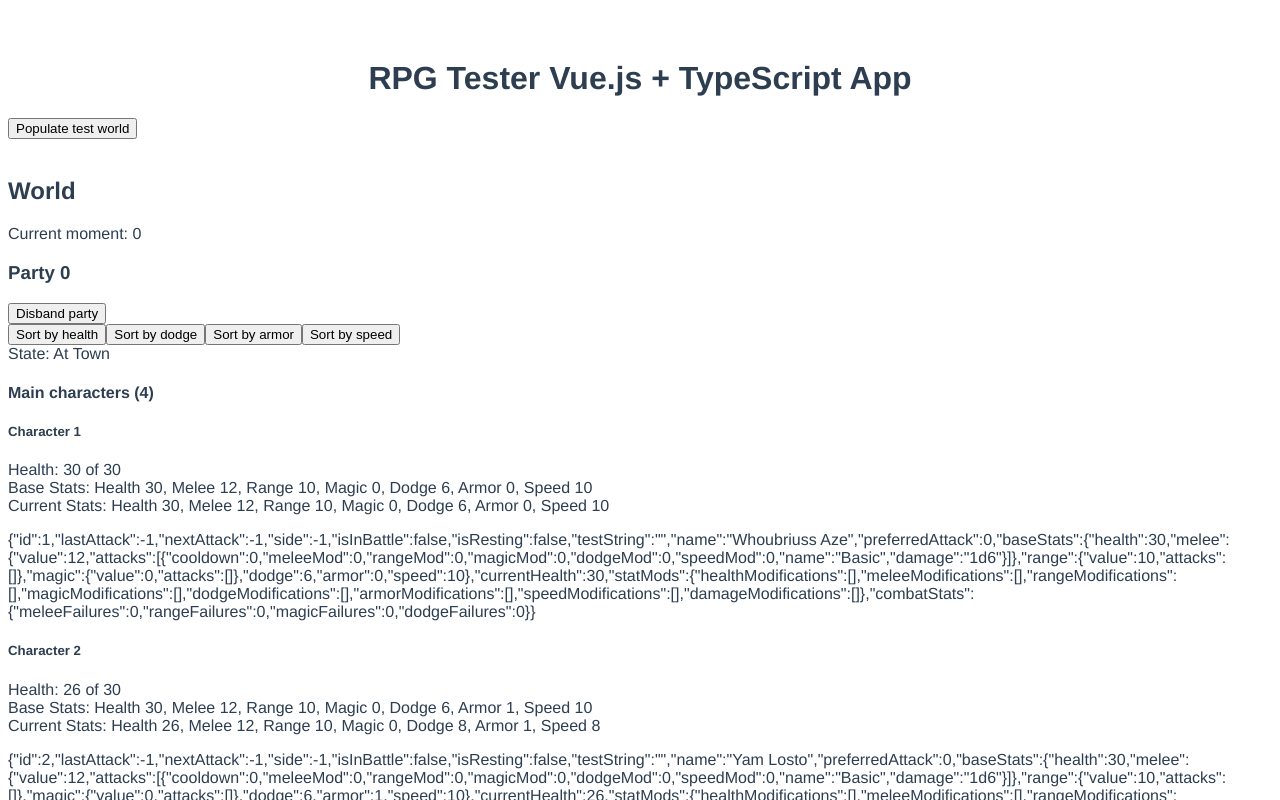
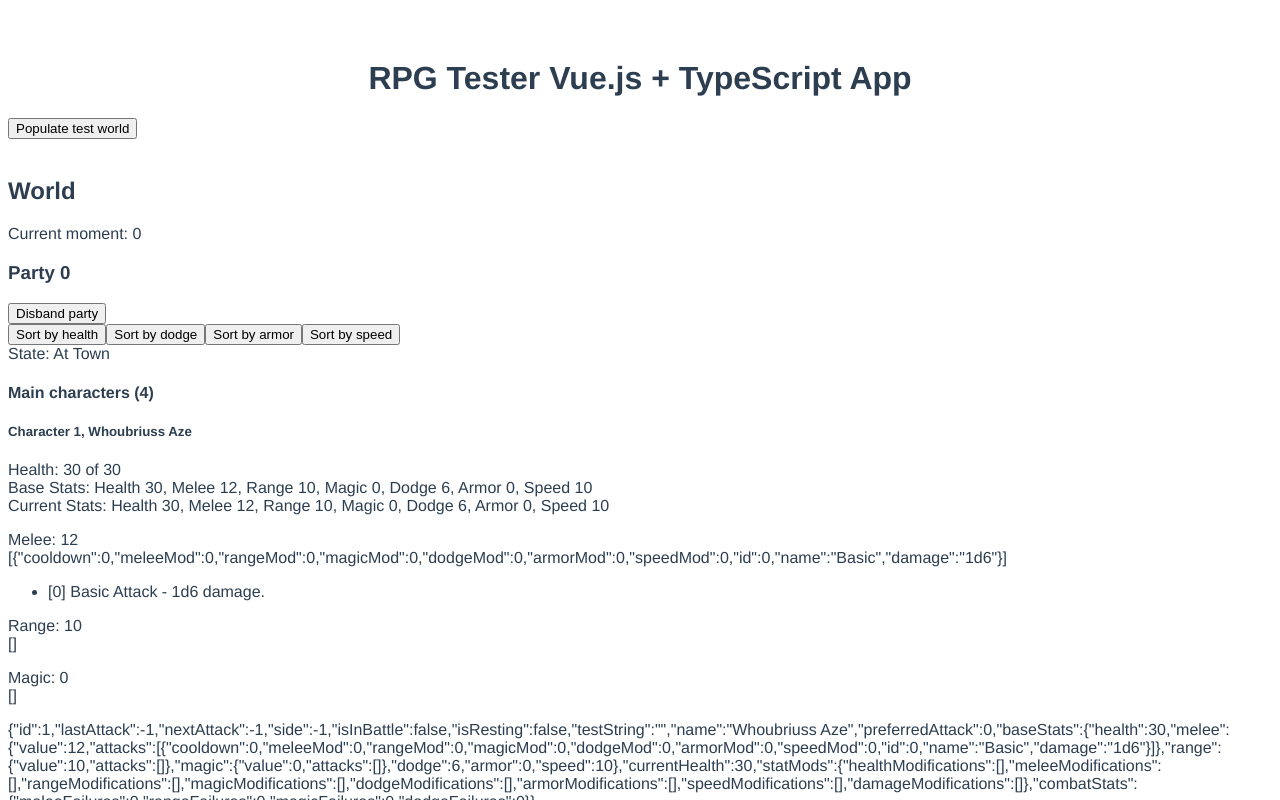
Before and after one commit to JamesSkemp/vuejs-tutorial, a Vue app: page / in a window 1280 px wide. Both pictures are taken after a click on the button "Populate test world". Shown: the top 800 px of the page. Built offline with nearby package versions, Linux system fonts and the light colour scheme.

Commit message:
Update character display to output attacks and add attack id

```diff
--- a/src/components/CharacterDisplay.vue
+++ b/src/components/CharacterDisplay.vue
@@ -1,11 +1,29 @@
 <template>
 	<div>
-		<h5>Character {{ character.id }}</h5>
+		<h5>Character {{ character.id }}, {{ character.name }}</h5>
 		<p>
 			{{ this.healthText }}<br />
 			Base Stats: {{ baseStats }}<br />
 			Current Stats: {{ currentStats }}<br />
 		</p>
+		<p v-html="getMeleeText()"></p>
+		<ul v-if="character.baseStats.melee.attacks.length > 0">
+			<li v-for="attack in character.baseStats.melee.attacks" :key="attack.name">
+				{{ displayAttackText(attack) }}
+			</li>
+		</ul>
+		<p v-html="getRangeText()"></p>
+		<ul v-if="character.baseStats.range.attacks.length > 0">
+			<li v-for="attack in character.baseStats.range.attacks" :key="attack.name">
+				{{ displayAttackText(attack) }}
+			</li>
+		</ul>
+		<p v-html="getMagicText()"></p>
+		<ul v-if="character.baseStats.magic.attacks.length > 0">
+			<li v-for="attack in character.baseStats.magic.attacks" :key="attack.name">
+				{{ displayAttackText(attack) }}
+			</li>
+		</ul>
 		<p style="overflow-wrap: break-word;">{{ JSON.stringify(character) }}</p>
 	</div>
 </template>
@@ -13,7 +31,9 @@
 <script lang="ts">
 import { Component, Prop, Vue } from 'vue-property-decorator';
 import Character from '../models/Character';
+import { getAttackText } from '../utilities/AttackUtilities';
 import { getShortBaseStats, getCurrentStats } from '../utilities/CharacterUtilities';
+import Attack from '../models/Attack';
 @Component
 export default class CharacterDisplay extends Vue {
 	@Prop() character!: Character;
@@ -26,6 +46,25 @@
 		this.baseStats = getShortBaseStats(this.character);
 		this.currentStats = getCurrentStats(this.character);
 	}
+
+	displayAttackText(attack: Attack) {
+		return getAttackText(attack);
+	}
+
+	getMeleeText() {
+		return `Melee: ${this.character.baseStats.melee.value}<br />
+		${JSON.stringify(this.character.baseStats.melee.attacks)}`;
+	}
+
+	getRangeText() {
+		return `Range: ${this.character.baseStats.range.value}<br />
+		${JSON.stringify(this.character.baseStats.range.attacks)}`;
+	}
+
+	getMagicText() {
+		return `Magic: ${this.character.baseStats.magic.value}<br />
+		${JSON.stringify(this.character.baseStats.magic.attacks)}`;
+	}
 }
 </script>
 
--- a/src/models/Attack.ts
+++ b/src/models/Attack.ts
@@ -1,4 +1,5 @@
 export default class Attack {
+	public id: number;
 	public name: string;
 	public damage: string;
 	public cooldown: number = 0;
@@ -6,9 +7,11 @@
 	public rangeMod: number = 0;
 	public magicMod: number = 0;
 	public dodgeMod: number = 0;
+	public armorMod: number = 0;
 	public speedMod: number = 0;
 
-	public constructor(name: string, damage: string, cooldown?: number, meleeMod?: number, rangeMod?: number, magicMod?: number, dodgeMod?: number, speedMod?: number) {
+	public constructor(id: number, name: string, damage: string, cooldown?: number, meleeMod?: number, rangeMod?: number, magicMod?: number, dodgeMod?: number, armorMod?: number, speedMod?: number) {
+		this.id = id;
 		this.name = name;
 		this.damage = damage;
 		if (cooldown) {
@@ -26,6 +29,9 @@
 		if (dodgeMod) {
 			this.dodgeMod = dodgeMod;
 		}
+		if (armorMod) {
+			this.armorMod = armorMod;
+		}
 		if (speedMod) {
 			this.speedMod = speedMod;
 		}
--- a/src/models/Character.ts
+++ b/src/models/Character.ts
@@ -40,7 +40,7 @@
 		this.name = `${NameGenerator.randomName(2, 5)} ${NameGenerator.randomName(2, 5)}`;
 		this.preferredAttack = AttackPreference.Melee;
 		this.baseStats = new BaseStats(30, 12, 10, 0, 6, 0, 10);
-		this.baseStats.melee.attacks.push(new Attack('Basic', '1d6'));
+		this.baseStats.melee.attacks.push(new Attack(0, 'Basic', '1d6'));
 		this.currentHealth = this.baseStats.health;
 		this.statMods = new StatModifications();
 		this.combatStats = new CombatStats();
--- /dev/null
+++ b/src/utilities/AttackUtilities.ts
@@ -0,0 +1,13 @@
+import Attack from '@/models/Attack';
+
+export function getAttackText(attack: Attack): string {
+	const cooldown = attack.cooldown === 0 ? '' : `Cooldown ${attack.cooldown}.`;
+	const meleeMod = attack.meleeMod === 0 ? '' : ` Melee ${attack.meleeMod}`;
+	const rangeMod = attack.rangeMod === 0 ? '' : ` Range ${attack.rangeMod}`;
+	const magicMod = attack.magicMod === 0 ? '' : ` Magic ${attack.magicMod}`;
+	const dodgeMod = attack.dodgeMod === 0 ? '' : ` Dodge ${attack.dodgeMod}`;
+	const armorMod = attack.armorMod === 0 ? '' : ` Armor ${attack.armorMod}`;
+	const speedMod = attack.speedMod === 0 ? '' : ` Speed ${attack.speedMod}`;
+
+	return `[${attack.id}] ${attack.name} Attack - ${attack.damage} damage. ${cooldown} ${meleeMod} ${rangeMod} ${magicMod} ${dodgeMod} ${armorMod} ${speedMod}`;
+}
```
